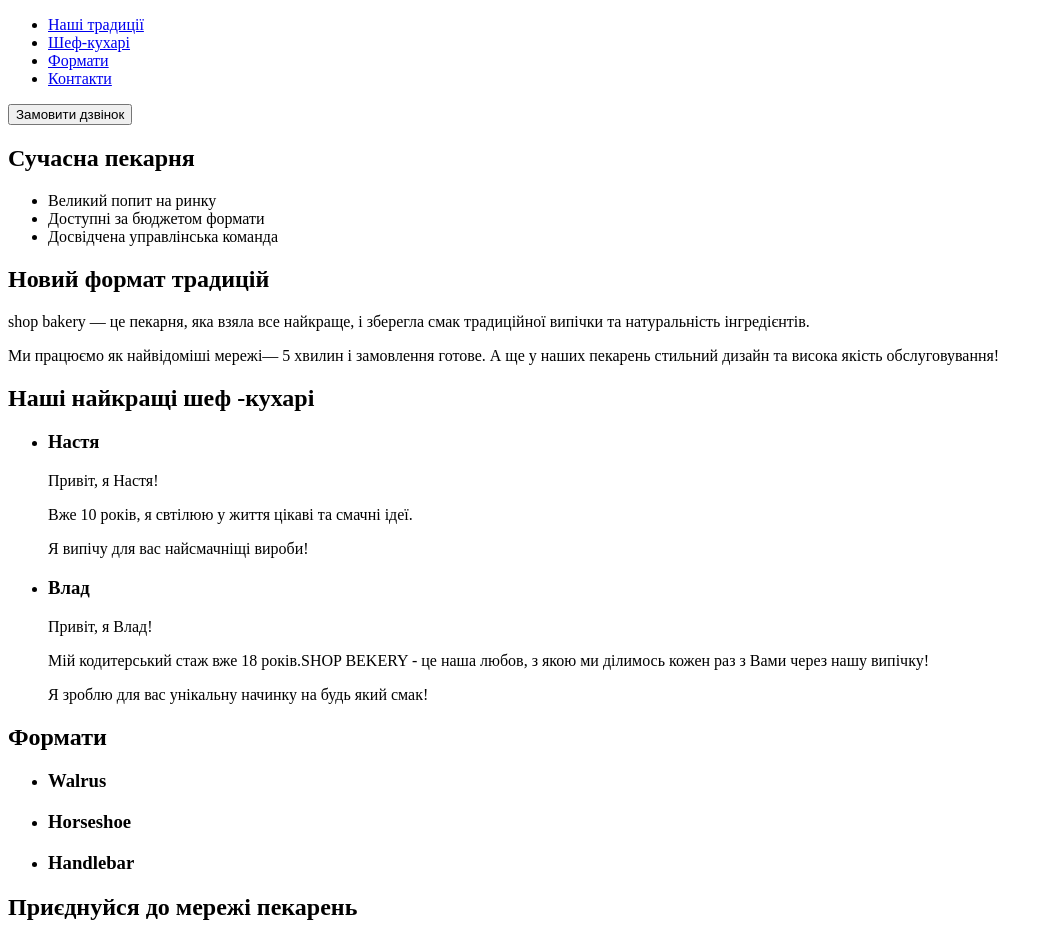
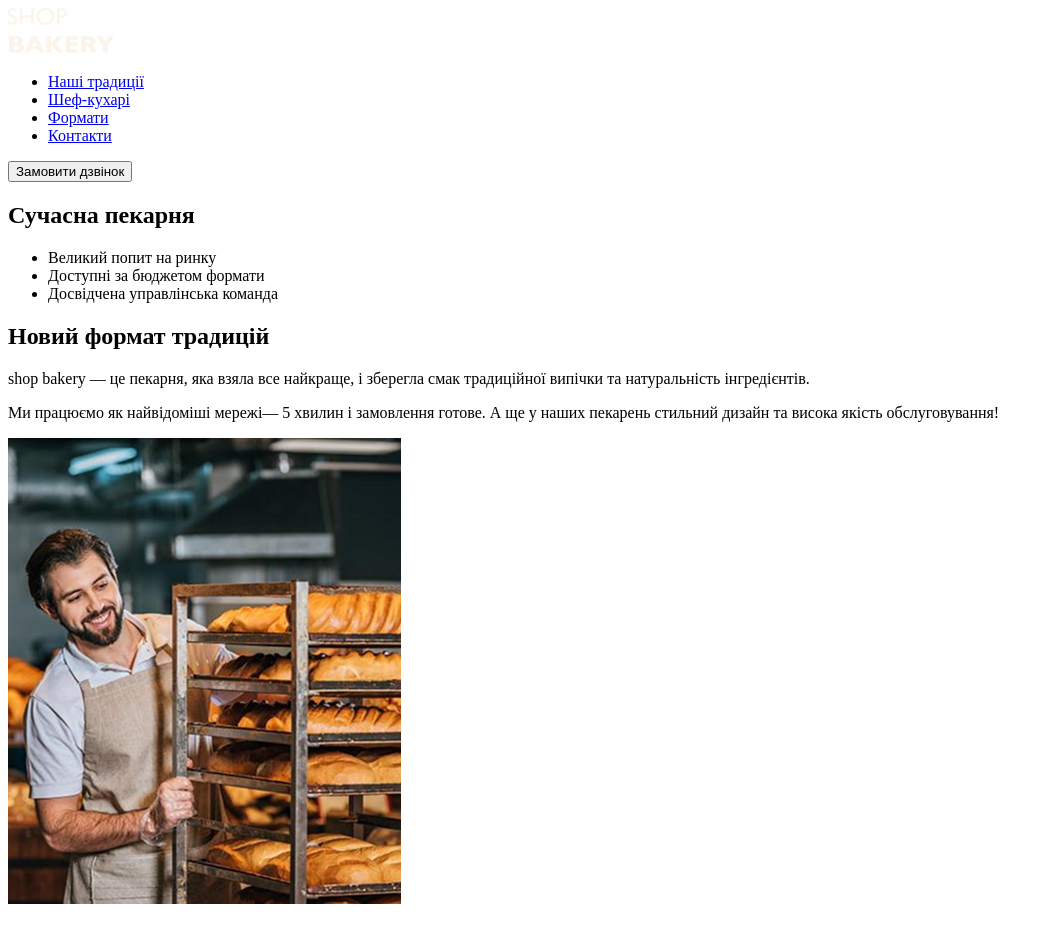
Before and after one commit to 23Roman/genius, a plain HTML site: page index.html in a window 1280 px wide. Shown: the top 925 px of the page, without its empty margins (0-1053 px from the left). Drawn offline with Linux system fonts and the light colour scheme.

Commit message:
Update index.html

```diff
--- a/index.html
+++ b/index.html
@@ -9,7 +9,8 @@
     <header>
       <nav>
         <a href="#"></a>
-        <!-- logo -->
+        <img src="./images/logo.svg" alt="логотип сучасна пекарня" />
+
         <ul>
           <li><a href="#">Наші традиції</a></li>
           <li><a href="#">Шеф-кухарі</a></li>
@@ -40,6 +41,10 @@
           <span>5 хвилин і замовлення готове</span>. А ще у наших пекарень
           стильний дизайн та висока якість обслуговування!
         </p>
+        <img
+          src="./images/baker-man.jpg"
+          alt="чоловік пекар дивиться з посмішкою на батони "
+        />
       </section>
       <section>
         <h2>Наші найкращі шеф -кухарі</h2>
@@ -84,7 +89,8 @@
     <footer>
       <nav>
         <a href="#"></a>
-        <!-- logo -->
+        <img src="./images/logo.svg" alt="логотип сучасна пекарня" />
+
         <ul>
           <li><a href="#">Франшиза</a></li>
           <li><a href="#">Наші традицій</a></li>
@@ -105,6 +111,7 @@
           </li>
           <li><a href="#" target="_blank">#Facebook</a></li>
           <!-- #Facebook icon -->
+
           <li><a href="#" target="_blank">#Instagram</a></li>
           <!-- #Instagram icon -->
         </ul>
```
Also changed, not shown: images/baker-man.jpg (added).
